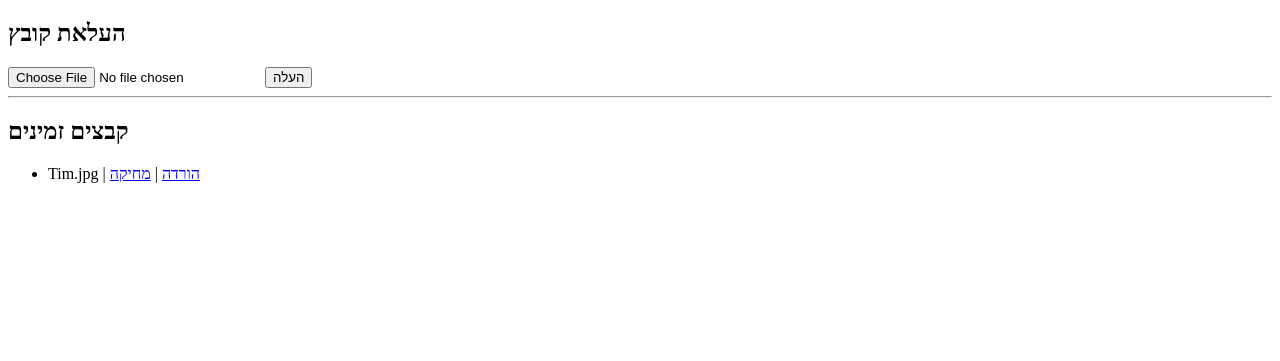
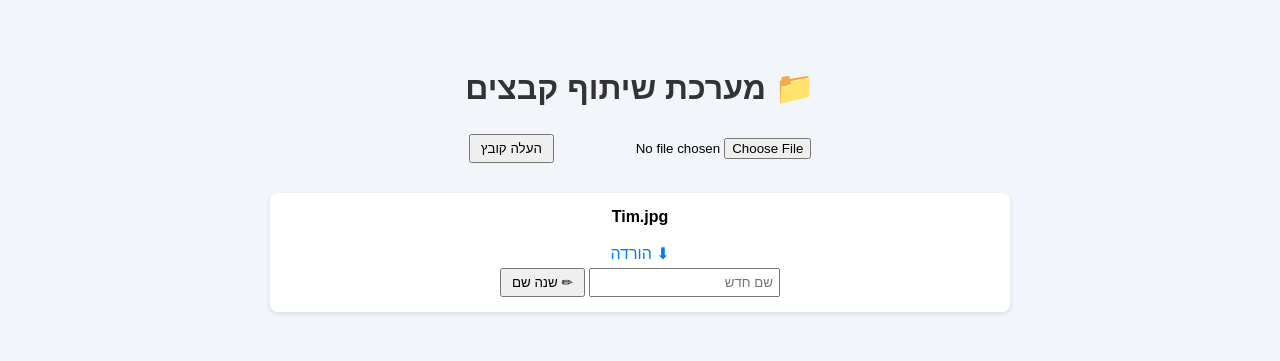
Before and after one commit to malachidayan2013-commits/class-share, a Flask app: page / in a window 1280 px wide. Shown: the top 361 px of the page. Run offline with Flask 3, Linux system fonts and the light colour scheme.

Commit message:
add full rename html

```diff
--- a/app.py
+++ b/app.py
@@ -6,15 +6,13 @@ from werkzeug.utils import secure_filename
 app = Flask(__name__)
 
 # ===================================
-# הגדרת תיקיית uploads בצורה נכונה
+# הגדרת תיקיית uploads
 # ===================================
 
 BASE_DIR = os.path.dirname(os.path.abspath(__file__))
 UPLOAD_FOLDER = os.path.join(BASE_DIR, "uploads")
 
 app.config["UPLOAD_FOLDER"] = UPLOAD_FOLDER
-
-# יוצר את התיקייה אם לא קיימת
 os.makedirs(UPLOAD_FOLDER, exist_ok=True)
 
 # ===================================
@@ -27,7 +25,7 @@ def index():
     return render_template("index.html", files=files)
 
 # ===================================
-# העלאת קובץ (כולל תיקון שמות בעברית)
+# העלאת קובץ
 # ===================================
 
 @app.route("/upload", methods=["POST"])
@@ -40,18 +38,42 @@ def upload():
     if file.filename == "":
         return redirect(url_for("index"))
 
-    # מנקה שם קובץ מתווים בעייתיים
     filename = secure_filename(file.filename)
-
-    # אם השם יוצא ריק (קורה לפעמים בעברית מלאה)
     if filename == "":
         filename = "file"
 
-    # מוסיף מזהה ייחודי למניעת התנגשויות
     unique_name = str(uuid.uuid4()) + "_" + filename
+    file.save(os.path.join(app.config["UPLOAD_FOLDER"], unique_name))
 
-    file_path = os.path.join(app.config["UPLOAD_FOLDER"], unique_name)
-    file.save(file_path)
+    return redirect(url_for("index"))
+
+# ===================================
+# שינוי שם קובץ (מתוקן!)
+# ===================================
+
+@app.route("/rename", methods=["POST"])
+def rename():
+    old_name = request.form.get("old_name")
+    new_name = request.form.get("new_name")
+
+    if not old_name or not new_name:
+        return redirect(url_for("index"))
+
+    old_path = os.path.join(app.config["UPLOAD_FOLDER"], old_name)
+
+    # מנקה שם חדש
+    cleaned_name = secure_filename(new_name)
+
+    if cleaned_name == "":
+        return redirect(url_for("index"))
+
+    new_path = os.path.join(app.config["UPLOAD_FOLDER"], cleaned_name)
+
+    # אם קובץ לא קיים
+    if not os.path.exists(old_path):
+        return redirect(url_for("index"))
+
+    os.rename(old_path, new_path)
 
     return redirect(url_for("index"))
 
--- a/templates/index.html
+++ b/templates/index.html
@@ -3,29 +3,87 @@
 <head>
     <meta charset="UTF-8">
     <title>שיתוף קבצים</title>
+    <style>
+        body {
+            font-family: Arial, sans-serif;
+            background-color: #f2f5f9;
+            direction: rtl;
+            text-align: center;
+            padding: 40px;
+        }
+
+        h1 {
+            color: #333;
+        }
+
+        .upload-box {
+            margin-bottom: 30px;
+        }
+
+        .file-list {
+            margin-top: 30px;
+        }
+
+        .file-item {
+            background: white;
+            padding: 15px;
+            margin: 10px auto;
+            width: 60%;
+            border-radius: 8px;
+            box-shadow: 0 2px 5px rgba(0,0,0,0.1);
+        }
+
+        a {
+            margin: 0 5px;
+            text-decoration: none;
+            color: #007bff;
+        }
+
+        button {
+            padding: 5px 10px;
+            margin-top: 5px;
+            cursor: pointer;
+        }
+
+        input[type="text"] {
+            padding: 5px;
+            margin-top: 5px;
+        }
+    </style>
 </head>
 <body>
 
-<h2>העלאת קובץ</h2>
-<form action="/upload" method="post" enctype="multipart/form-data">
-    <input type="file" name="file" required>
-    <button type="submit">העלה</button>
-</form>
+    <h1>📁 מערכת שיתוף קבצים</h1>
 
-<hr>
+    <!-- העלאת קובץ -->
+    <div class="upload-box">
+        <form action="{{ url_for('upload') }}" method="POST" enctype="multipart/form-data">
+            <input type="file" name="file" required>
+            <button type="submit">העלה קובץ</button>
+        </form>
+    </div>
 
-<h2>קבצים זמינים</h2>
-<ul>
-    {% for file in files %}
-        <li>
-            {{ file }}
-            | <a href="{{ url_for('download', filename=file) }}">הורדה</a>
-            | <a href="/delete/{{ file }}">מחיקה</a>
-        </li>
-    {% else %}
-        <li>אין קבצים</li>
-    {% endfor %}
-</ul>
+    <!-- רשימת קבצים -->
+    <div class="file-list">
+        {% for file in files %}
+        <div class="file-item">
+
+            <strong>{{ file }}</strong>
+            <br><br>
+
+            <!-- הורדה -->
+            <a href="{{ url_for('download', filename=file) }}">⬇ הורדה</a>
+
+            <!-- שינוי שם -->
+            <form action="{{ url_for('rename') }}" method="POST">
+                <input type="hidden" name="old_name" value="{{ file }}">
+                <input type="text" name="new_name" placeholder="שם חדש" required>
+                <button type="submit">✏ שנה שם</button>
+            </form>
+
+        </div>
+        {% endfor %}
+    </div>
 
 </body>
 </html>
```
